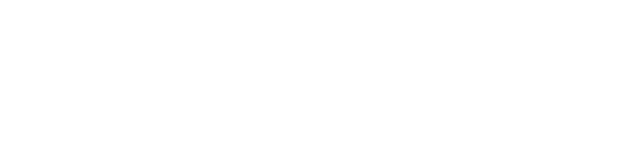
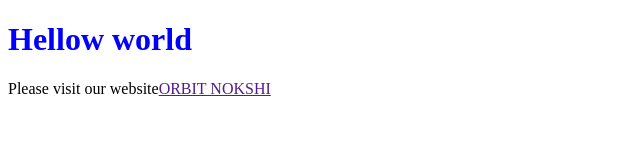
Before and after one commit to lizaahsan/web-development-first-assign, a plain HTML site: page web development first assign/index.html in a window 1280 px wide. Shown: the whole page, without its empty margins (0-640 px from the left). Drawn offline with Linux system fonts and the light colour scheme.

Commit message:
my 2nd commit

```diff
--- a/web development first assign/index.html
+++ b/web development first assign/index.html
@@ -6,6 +6,7 @@
     <title>Document</title>
 </head>
 <body>
-
+    <h1 style="color: blue;">Hellow world</h1>
+    Please visit our website<a href="">ORBIT NOKSHI</a>
 </body>
 </html>
```
